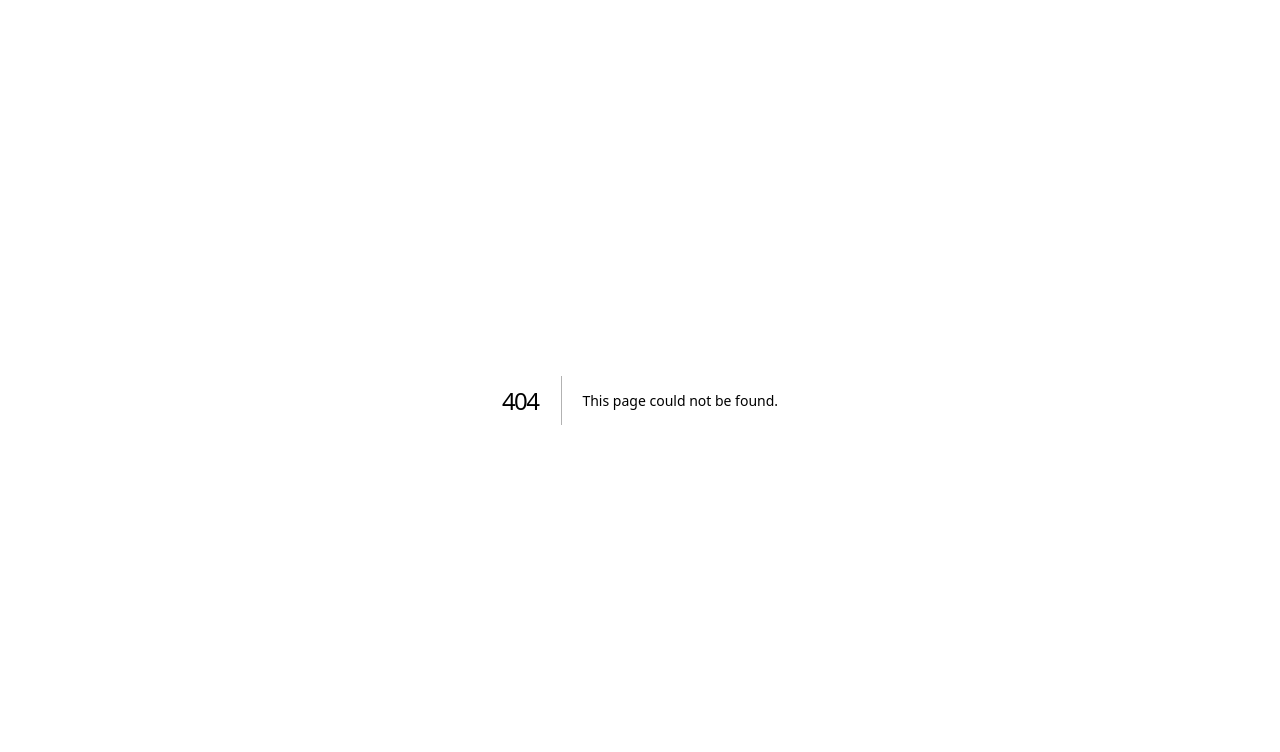
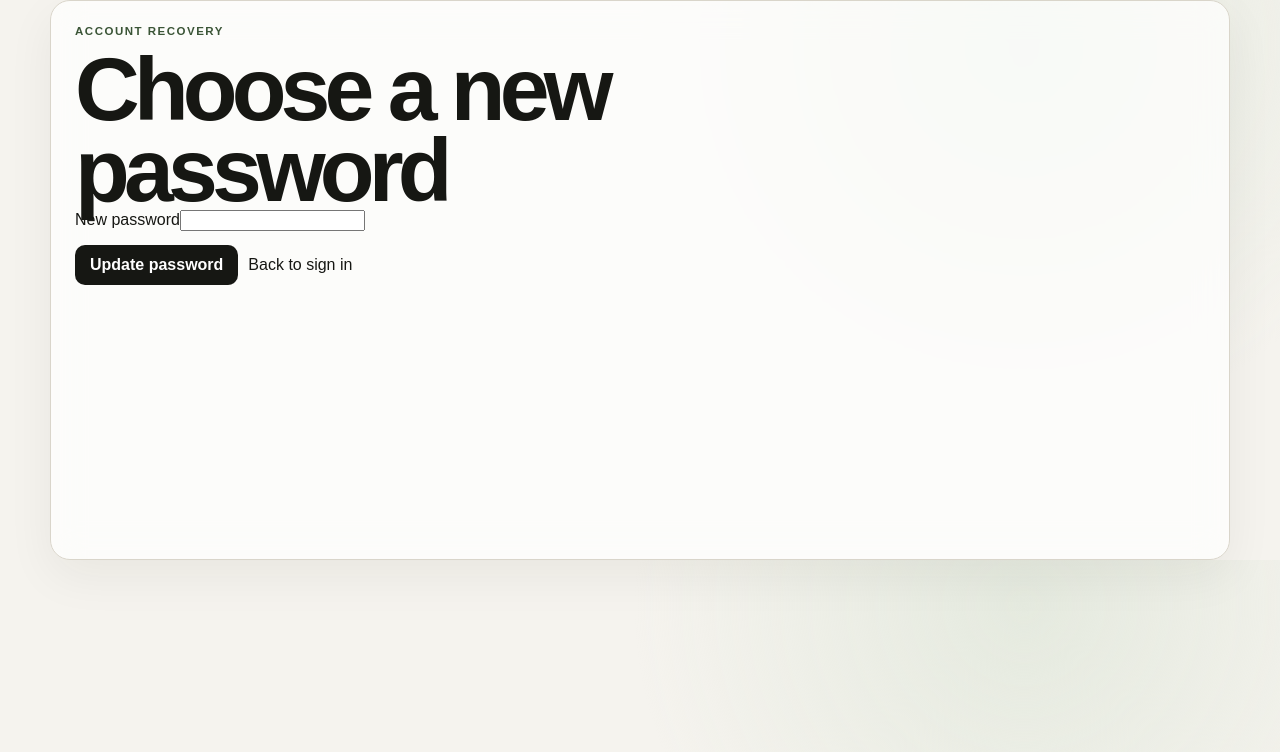
Before and after one commit to rrahul0904/provenance-cleaner, a Next.js app: page /auth/update-password in a window 1280 px wide. Before the commit this address had no page. Shown: the top 752 px of the page. Built offline with nearby package versions, Linux system fonts and the light colour scheme; no server answers.

Commit message:
feat: add password reset completion page

```diff
--- /dev/null
+++ b/src/app/auth/update-password/page.tsx
@@ -0,0 +1,23 @@
+"use client";
+
+import { FormEvent, useMemo, useState } from "react";
+import { createClient } from "@/lib/supabase/client";
+
+export default function UpdatePasswordPage() {
+  const supabase = useMemo(() => { try { return createClient(); } catch { return null; } }, []);
+  const [password, setPassword] = useState("");
+  const [message, setMessage] = useState<string | null>(null);
+  const [busy, setBusy] = useState(false);
+
+  async function submit(event: FormEvent) {
+    event.preventDefault();
+    if (!supabase) return;
+    setBusy(true); setMessage(null);
+    const { error } = await supabase.auth.updateUser({ password });
+    if (error) setMessage(error.message);
+    else { setMessage("Password updated. Redirecting to your account…"); setTimeout(() => window.location.assign("/account"), 700); }
+    setBusy(false);
+  }
+
+  return <main className="shell"><section className="panel"><p className="eyebrow">Account recovery</p><h1>Choose a new password</h1><form onSubmit={submit}><label>New password<input type="password" minLength={8} required autoComplete="new-password" value={password} onChange={event => setPassword(event.target.value)} /></label><div className="actions"><button className="primary" disabled={busy || !supabase} type="submit">{busy ? "Updating…" : "Update password"}</button><a href="/auth">Back to sign in</a></div></form>{message && <div className="notice-card">{message}</div>}</section></main>;
+}
```
